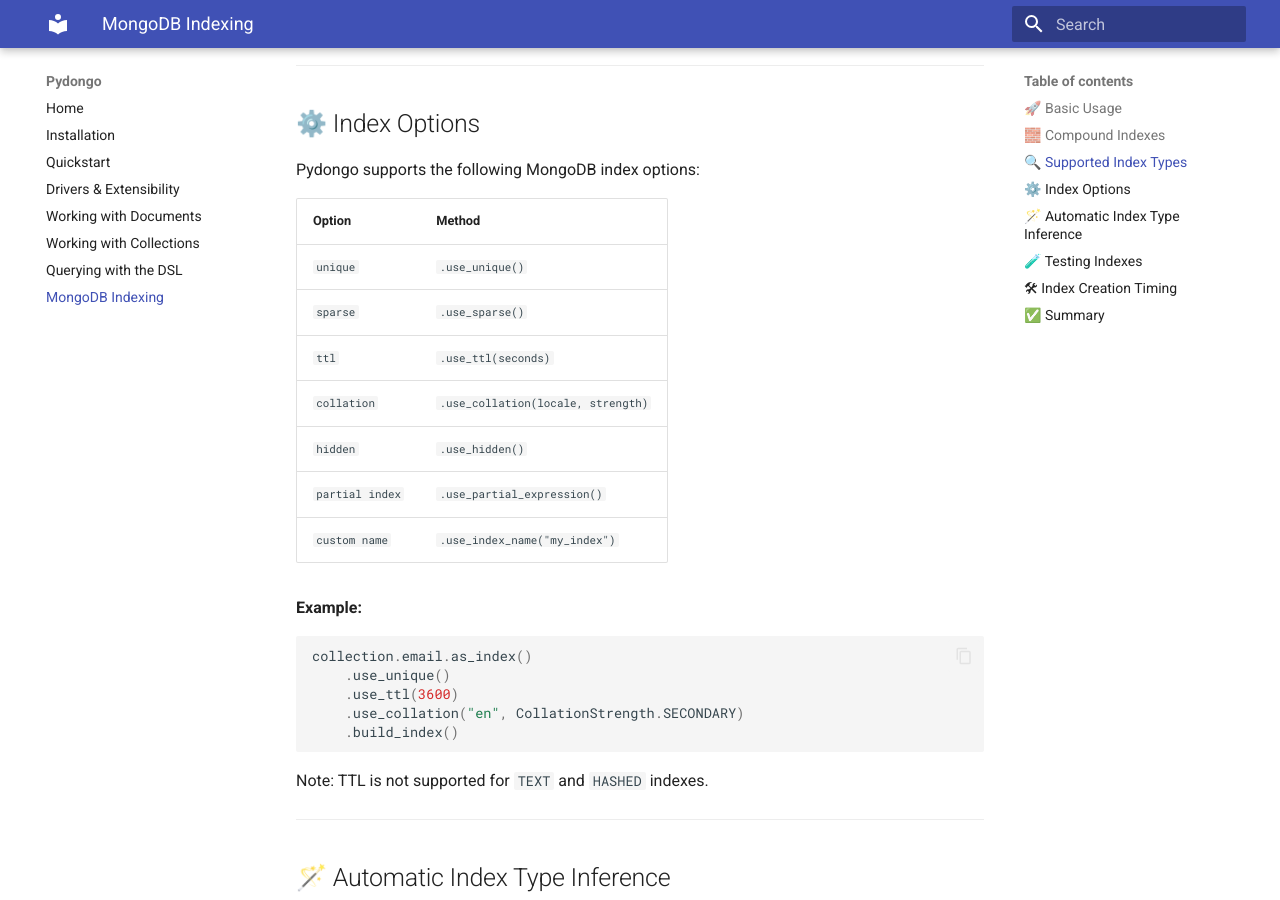
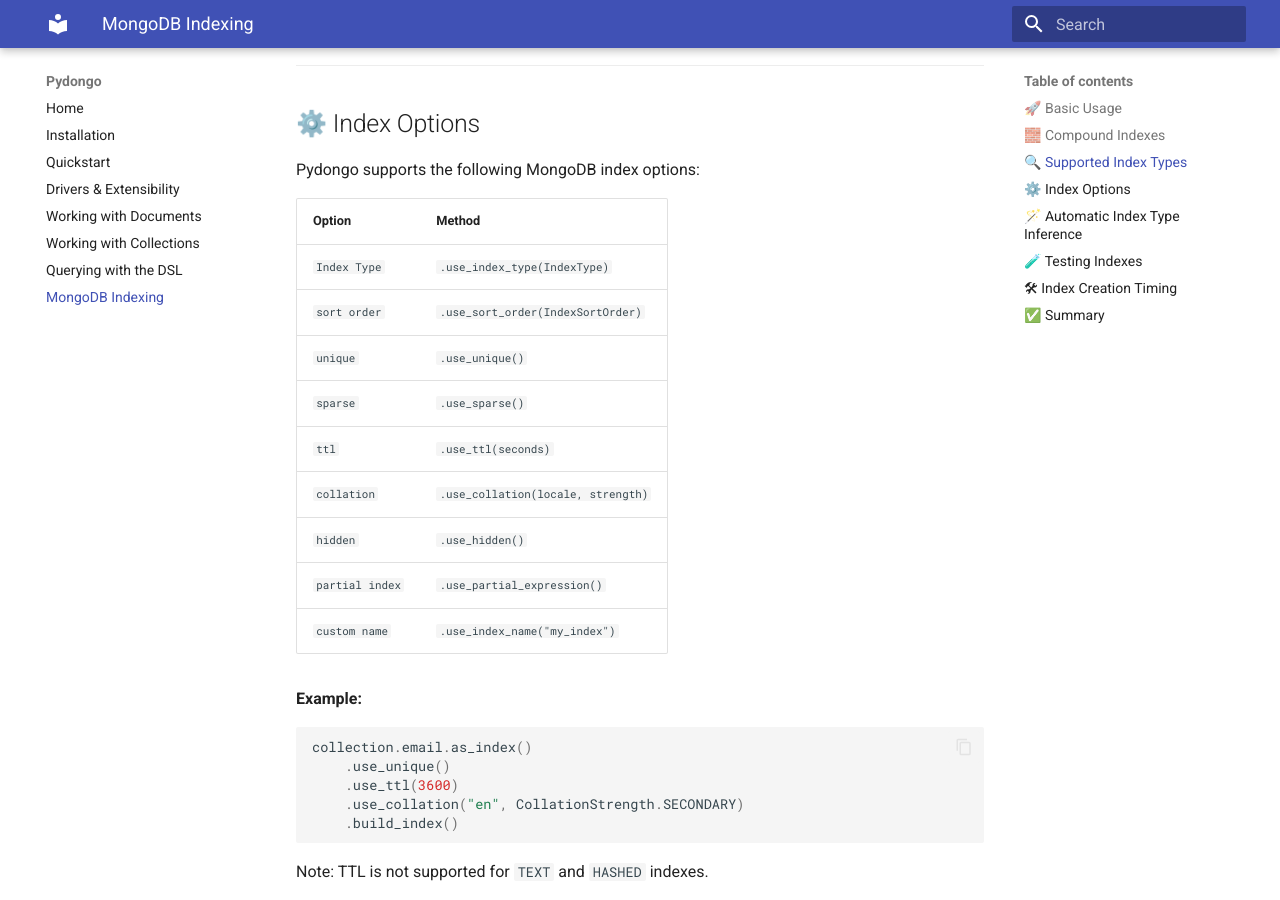
Before and after one commit to tecnosam/pydongo, an MkDocs documentation site: the page built from docs/indexing.md, in a window 1280 px wide and 900 px high, scrolled down 1262 px. Built offline with MkDocs 1.6.1 and Material for MkDocs 9.7.7, drawn with Linux system fonts in a browser that asks for light colours.

Commit message:
Index type and sort order as part of index options

```diff
--- a/docs/indexing.md
+++ b/docs/indexing.md
@@ -63,6 +63,8 @@
 
 | Option            | Method                      |
 |-------------------|------------------------------|
+| `Index Type`      | `.use_index_type(IndexType)` |
+| `sort order`      | `.use_sort_order(IndexSortOrder)` |
 | `unique`          | `.use_unique()`              |
 | `sparse`          | `.use_sparse()`              |
 | `ttl`             | `.use_ttl(seconds)`          |
```
